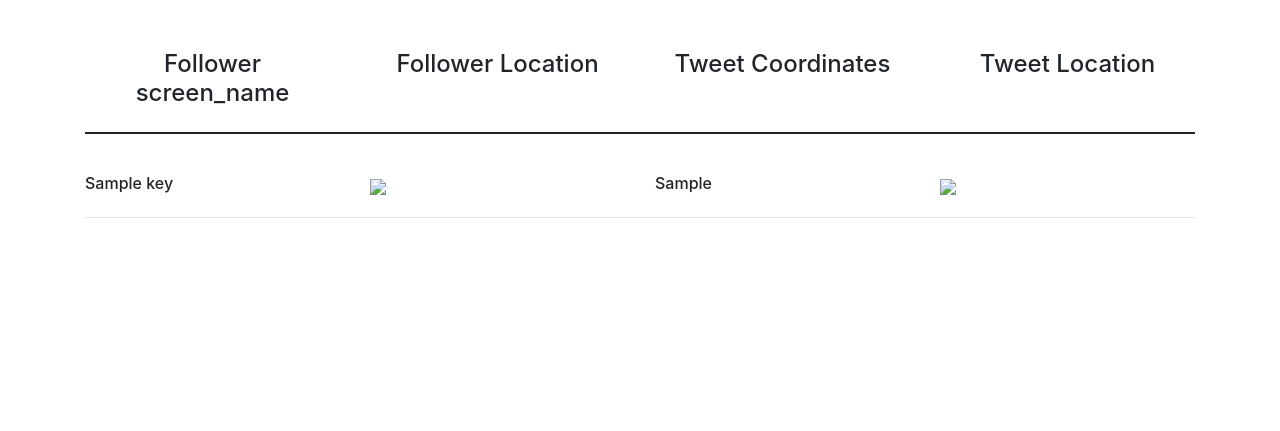
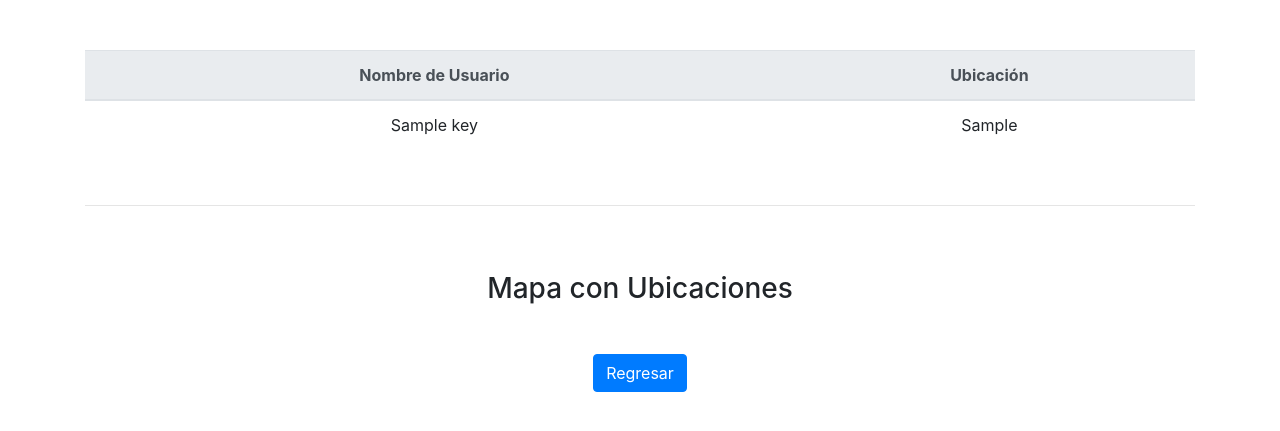
Before and after one commit to jorgeSalazar19/cliente_api, a Django app: template templates/followers.html in a window 1280 px wide. Shown: the part 56-487 px from the top of the page. Run offline with Django 3.2, Linux system fonts and the light colour scheme; the template is opened without the code that fills it: most values are stand-ins (such as "Sample title", 1, 10 or a date in 2020); some libraries are stand-ins or nearby versions.

Commit message:
changes followers.html

```diff
--- a/login/views.py
+++ b/login/views.py
@@ -43,9 +43,6 @@ def followers(request):
     q = request.user
 
     search_results = twitter_api.friends.list(screen_name=q, count=20)
-    print(len(search_results))
-    #print(twitter_api.statuses.user_timeline(screen_name='jorgemsm12316', count=1))
-    #print(search_results['users'][1]['location'])
 
     followersCountry = getFollowerCountry(search_results)
 
@@ -69,7 +66,6 @@ def getFollowerCountry(search_results):
     auxname = ""
     while  i < len(search_results['users']):
         quest[search_results['users'][i]['screen_name']] = search_results['users'][i]['location']
-        print(search_results['users'][i]['location'])
         i += 1
     return quest
 
--- a/templates/followers.html
+++ b/templates/followers.html
@@ -1,7 +1,7 @@
 <!DOCTYPE html>
 <html>
 <head>
-	<title>Seguidores</title>
+	<title>Amigos</title>
     <!-- Required meta tags -->
     <meta charset="utf-8">
     <meta name="viewport" content="width=device-width, initial-scale=1, shrink-to-fit=no">
@@ -33,54 +33,39 @@
 
 
 <div class="container" style="padding-top: 50px;">
-	<div class="row">
-		<div class="col">
-			<center><h4>Follower screen_name</h4></center>
-		</div>
-		<div class="col">
-			<center><h4>Follower Location</h4></center>
-		</div>
-		<div class="col">
-			<center><h4>Tweet Coordinates</h4></center>
-		</div>
-		<div class="col">
-			<center><h4>Tweet Location</h4></center>
-		</div>
-	</div>
-	<hr style="border: solid 1px;">
-	<br>
-	{% for key, value in context.items %}
-		{% if value.2 %}
-			<div class="row">
-				<div class="col">
-					<h6>{{key}}</h6>
-				</div>
-				<div class="col">
-					<img src="https://maps.googleapis.com/maps/api/staticmap?center={{value.2}}&zoom=5&size=400x400&key=AIzaSyD-FB1AcDWkWOxrExdJBlH85lmVfpc-5f0">
-				</div>
-				<div class="col">
-					<h6>{{value.1}}</h6>
-				</div>
+<table class="table">
+  <thead class="thead-light">
+    <tr align="center">
+      <th scope="col">Nombre de Usuario</th>
+      <th scope="col">Ubicación</th>
+    </tr>
+  </thead>
+  <tbody>
+  {% for key, value in context.items  %}
+    <tr align="center">
+      <td>{{key}}</td>
+      <td>{{value.2}}</td>
+    </tr>
+  {% endfor %}
+  </tbody>
+</table>
+<br>
+<hr>
 
-				{% if not value.1 %}
-					<div>No se encontraron coordenadas</div>
-				{% else %}
-
-					<div class="col">
-						<img src="https://maps.googleapis.com/maps/api/staticmap?center={{value.1.0}},{{value.1.1}}&zoom=15&size=400x400&key=AIzaSyD-FB1AcDWkWOxrExdJBlH85lmVfpc-5f0
-						">
-					</div>
-				{% endif %}
-			</div>
-			<hr>
-		{% endif %}
-	{% endfor %}
-
+<div class="container" align="center">
+	<p class="h3" align="center" style="padding-top: 50px">Mapa con Ubicaciones</p>
+</div>
 
 </div>
+
+	<div class="container" align="center" style="padding-top: 40px;">
+		<a href="{% url 'home' %}" class="btn btn-primary">Regresar</a>
+	</div>
+	<br><br>
 
  <script src="https://code.jquery.com/jquery-3.2.1.slim.min.js" integrity="sha384-KJ3o2DKtIkvYIK3UENzmM7KCkRr/rE9/Qpg6aAZGJwFDMVNA/GpGFF93hXpG5KkN" crossorigin="anonymous"></script>
     <script src="https://cdnjs.cloudflare.com/ajax/libs/popper.js/1.12.9/umd/popper.min.js" integrity="sha384-ApNbgh9B+Y1QKtv3Rn7W3mgPxhU9K/ScQsAP7hUibX39j7fakFPskvXusvfa0b4Q" crossorigin="anonymous"></script>
     <script src="https://maxcdn.bootstrapcdn.com/bootstrap/4.0.0/js/bootstrap.min.js" integrity="sha384-JZR6Spejh4U02d8jOt6vLEHfe/JQGiRRSQQxSfFWpi1MquVdAyjUar5+76PVCmYl" crossorigin="anonymous"></script>
+
 </body>
 </html>
--- a/templates/home.html
+++ b/templates/home.html
@@ -37,8 +37,7 @@
 		</p>
 	</div>
 	<div class="container" align="center" style="padding-top: 40px;">
-		<a href="{% url 'followers' %}" class="btn btn-primary">Obtener seguidores</a>
-		<a href="{% url 'logout' %}" class="btn btn-danger">Salir</a>
+		<a href="{% url 'followers' %}" class="btn btn-primary">Obtener Amigos y Ubicaciones</a>
 	</div>
 </body>
 </html>
```
Also changed, not shown: db.sqlite3.
